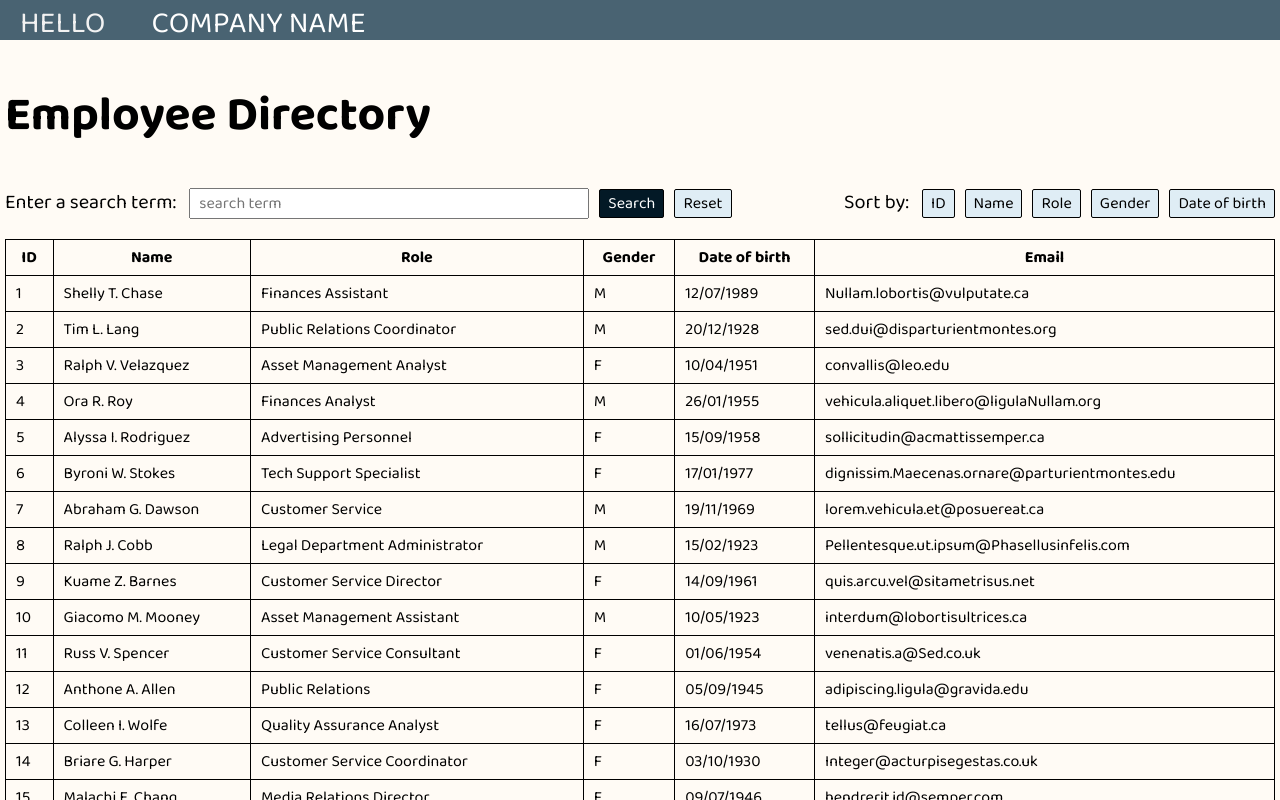
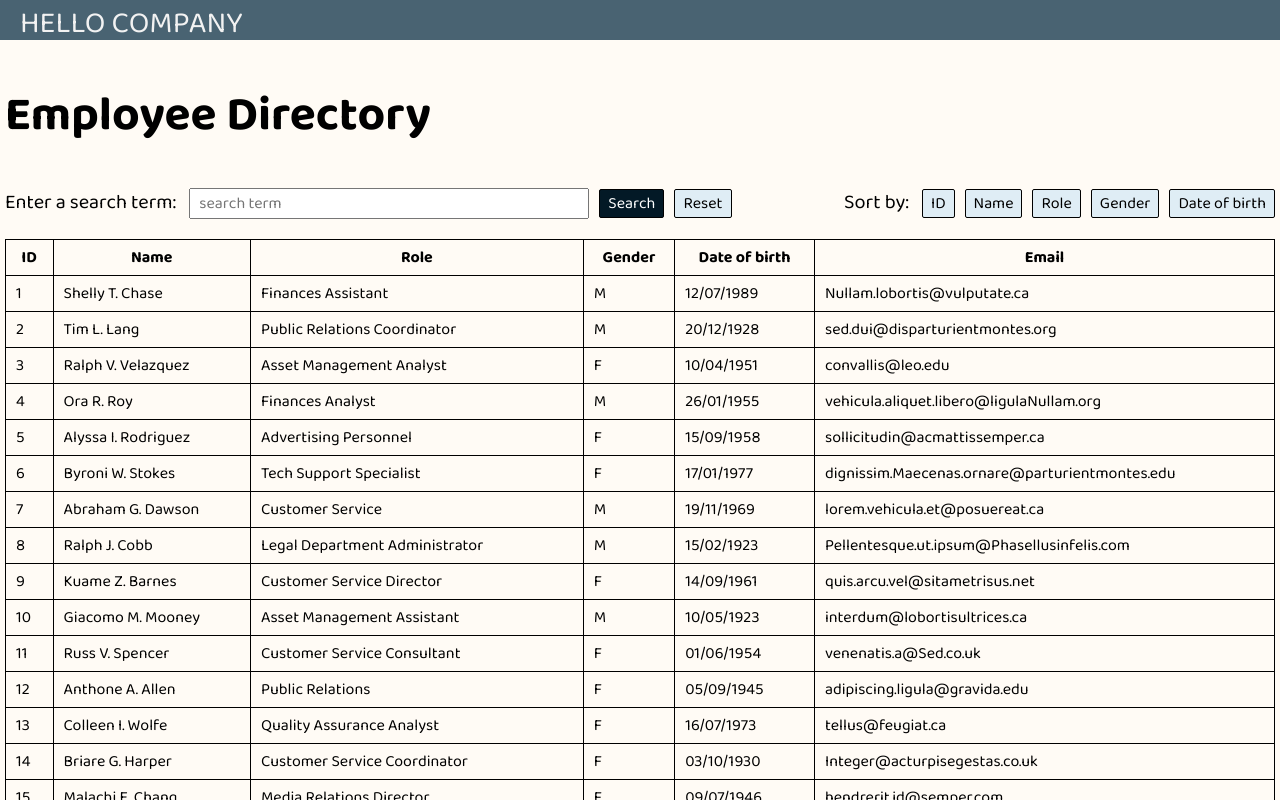
Before and after one commit to smcheah/Employee-Directory, a React (Create React App) app: page / in a window 1280 px wide. Shown: the top 800 px of the page. Built offline with nearby package versions, Linux system fonts and the light colour scheme.

Commit message:
removed link router

```diff
--- a/src/components/Navbar.js
+++ b/src/components/Navbar.js
@@ -1,10 +1,8 @@
 import React from "react";
-import { Link } from "react-router-dom"; // link to home page, about, mission statement
 
 const Navbar = () => {
     return <nav>
-        <a href="/">HELLO </a>
-        <Link to="/">COMPANY NAME</Link>
+        <a href="/">HELLO COMPANY</a>
     </nav>;
 };
 
```
